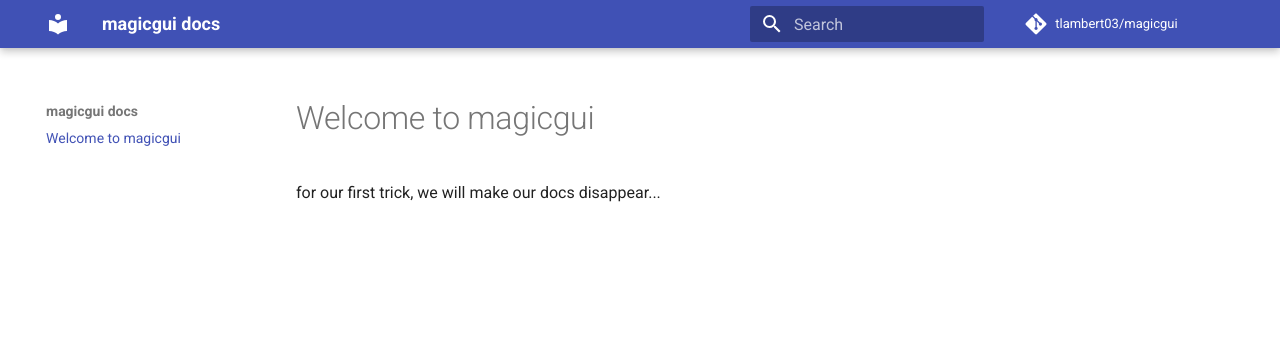
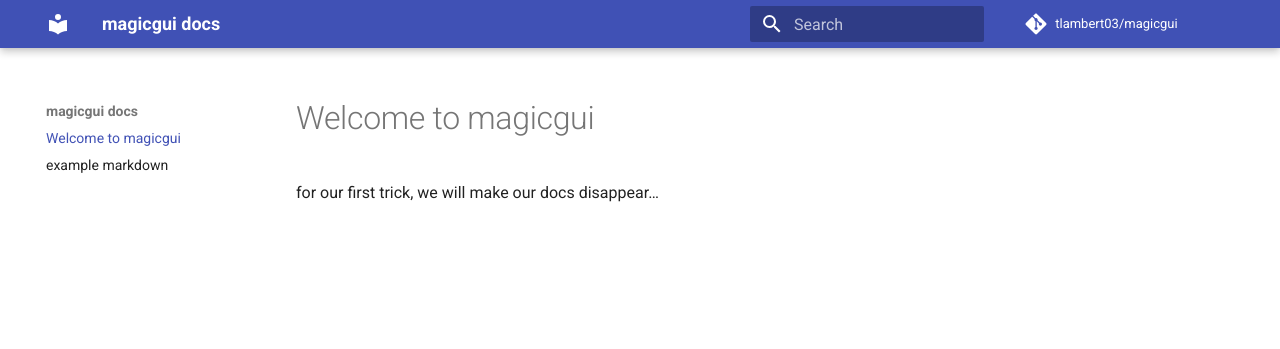
Before and after one commit to pyapp-kit/magicgui, an MkDocs documentation site: the page built from docs/index.md, in a window 1280 px wide. Shown: the top 349 px of the page. Built offline with MkDocs 1.6.1 and Material for MkDocs 9.7.7, drawn with Linux system fonts in a browser that asks for light colours; comment, search, counter and statistics services are not loaded.

Commit message:
docs stuff

```diff
--- a/mkdocs.yml
+++ b/mkdocs.yml
@@ -11,3 +11,8 @@ edit_uri: ""
 
 theme:
   name: 'material'
+
+markdown_extensions:
+  - codehilite  # syntax highlighting: https://python-markdown.github.io/extensions/code_hilite/
+  - admonition  # notes/alerts: https://python-markdown.github.io/extensions/admonition/
+  - smarty      # ASCI to HTML: https://python-markdown.github.io/extensions/smarty/
```
Also changed, not shown: docs/example.md (added, +13 -0 lines), 1 other file.
